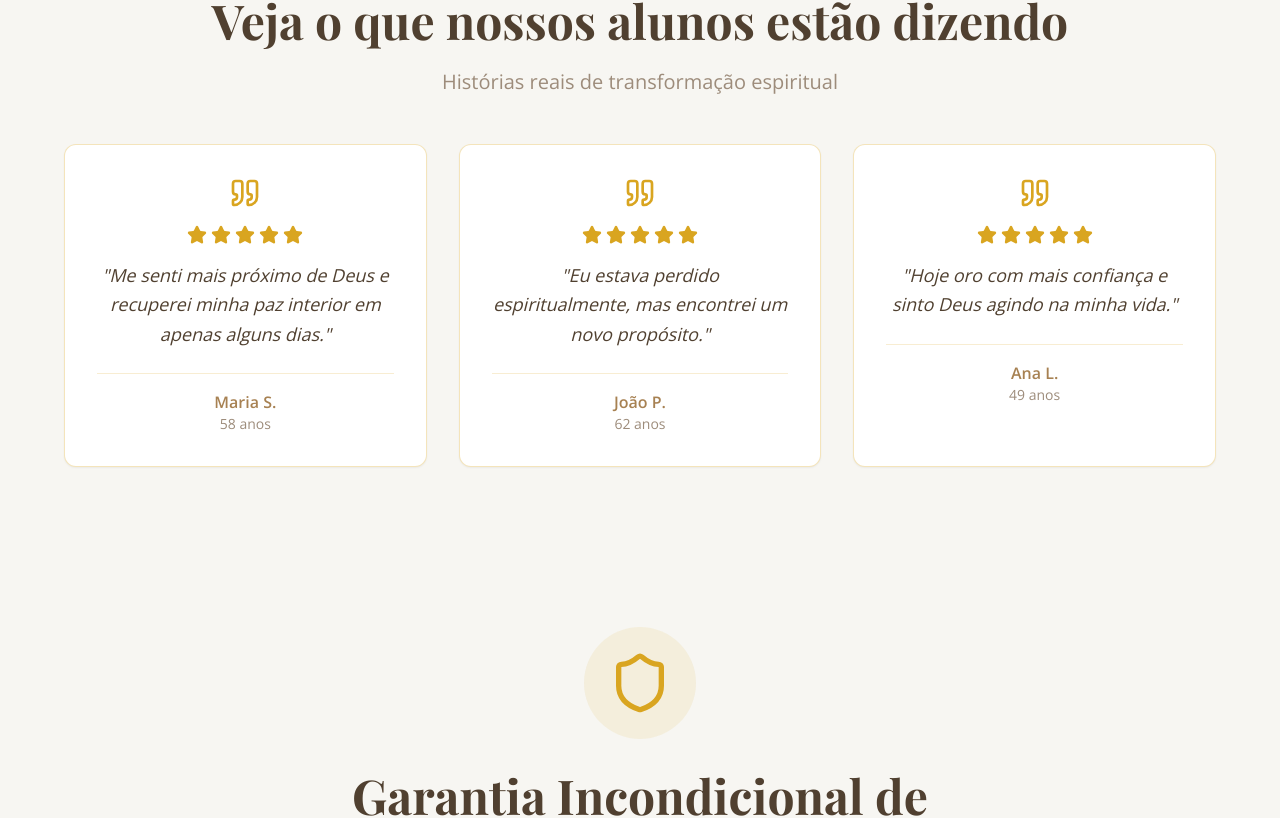
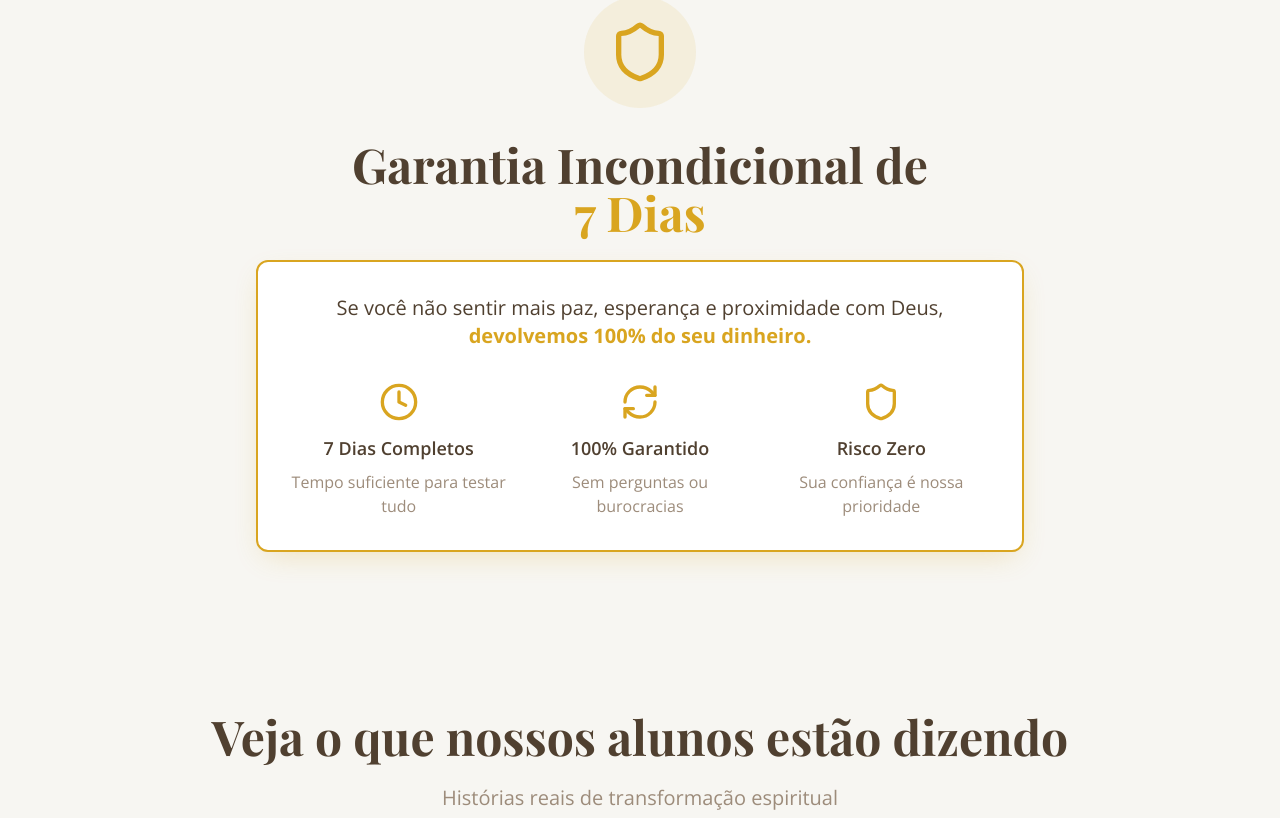
Before and after one commit to viniciuscgodoy/despertar-fe-landing, a React (Vite) app: page / in a window 1280 px wide. Shown: the part 3128-3946 px from the top of the page. Built offline with nearby package versions, Linux system fonts and the light colour scheme.

Commit message:
Rearrange Guarantee section
Move the Guarantee section to appear after the Offer section.

```diff
--- a/src/pages/Index.tsx
+++ b/src/pages/Index.tsx
@@ -18,8 +18,8 @@ const Index = () => {
       <QuizConnection />
       <Benefits />
       <OfferStack />
+      <Guarantee />
       <Testimonials />
-      <Guarantee />
       <Pricing />
       <FinalCTA />
     </div>
```
